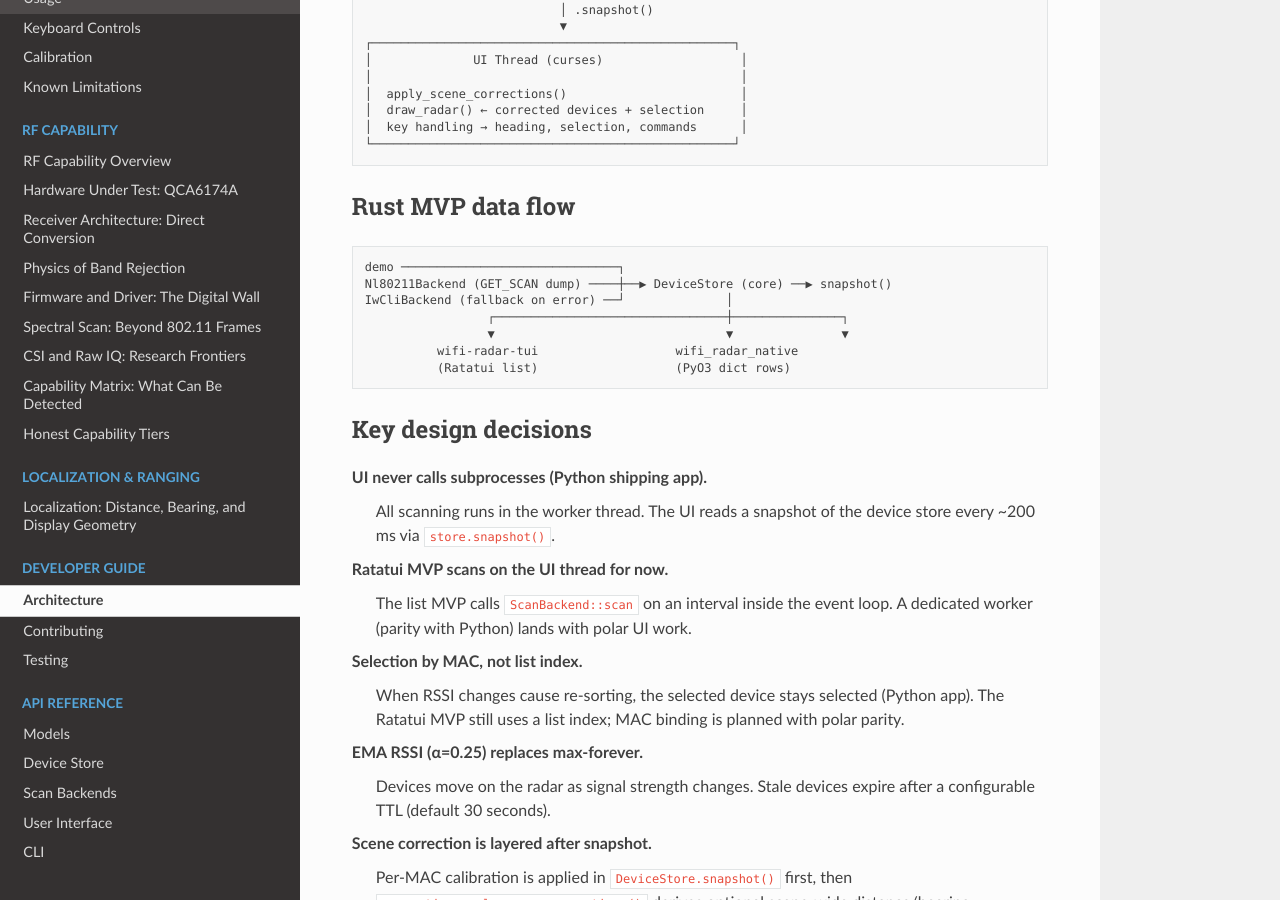
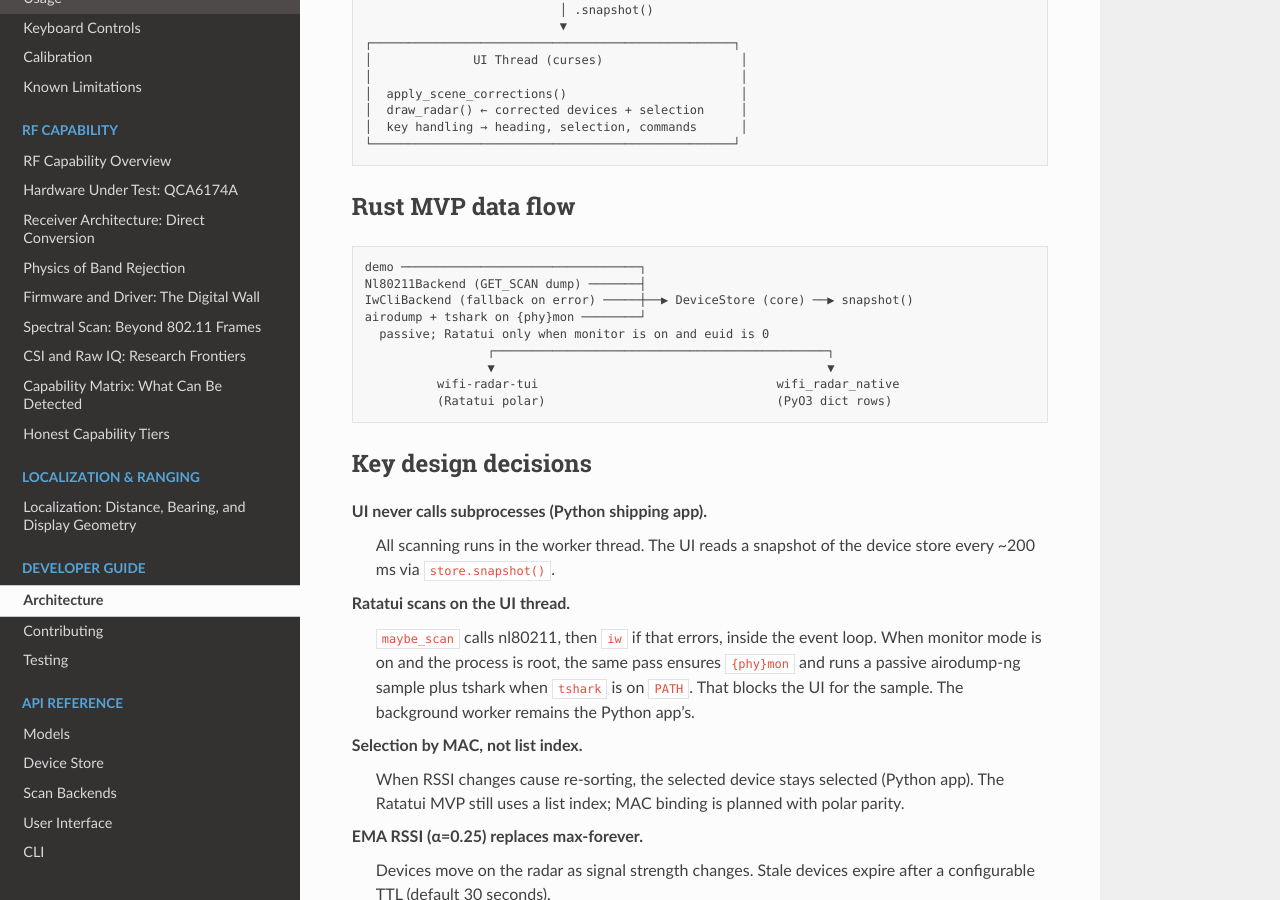
Before and after one commit to mkhellat/wifi-radar, a Sphinx documentation site: the page built from docs/dev/architecture.rst, in a window 1280 px wide and 900 px high, scrolled down 1459 px. Built offline with Sphinx 7.4.7 and the Read the Docs theme 3.1.0, drawn with Linux system fonts in a browser that asks for light colours; some of the changed text lies outside the part shown.

Commit message:
docs: note passive monitor path in the architecture
The developer architecture page still drew Ratatui as nl80211 and iw
only, and it promised a background worker "with polar UI work". Polar
shipped on the UI thread, and monitor capture now shares that thread,
so the diagram and the design note both describe a scan path that is
no longer the one in the tree. The linux crate README likewise stopped
at nl80211 and iw.

Show airodump-ng and tshark feeding DeviceStore only when the Ratatui
monitor flag is on and the effective uid is 0. State that the sample
blocks the UI and that the background worker is still the Python app.
The linux crate page names MonitorSession plus the two passive sample
entry points, and says the live spawn needs root and the tools while
the parsers stay fixture-tested. No triangulation or injection claim.

Verified with make docs (sphinx-build -W) after the architecture.rst
edit. The crate README is markdown and is not part of the Sphinx tree.

```diff
--- a/docs/dev/architecture.rst
+++ b/docs/dev/architecture.rst
@@ -12,8 +12,8 @@ radar) until Ratatui reaches feature parity.
 
    crates/
      wifi-radar-core/     Models, DeviceStore, ScanBackend trait
-     wifi-radar-linux/    Nl80211Backend (GET_SCAN dump) + IwCliBackend fallback
-     wifi-radar-tui/      Ratatui list MVP (--demo / -i; nl80211 then iw)
+     wifi-radar-linux/    Nl80211Backend + IwCliBackend; passive {phy}mon
+     wifi-radar-tui/      Ratatui polar (--demo / -i; nl80211, then monitor)
      wifi-radar-py/       PyO3 module wifi_radar_native (maturin)
 
    src/wifi_radar/        Shipping Python app (curses + iw/airodump/tshark)
@@ -92,13 +92,15 @@ Rust MVP data flow
 
 .. code-block:: text
 
-   demo ──────────────────────────────┐
-   Nl80211Backend (GET_SCAN dump) ────┼──▶ DeviceStore (core) ──▶ snapshot()
-   IwCliBackend (fallback on error) ──┘              │
-                    ┌────────────────────────────────┼───────────────┐
-                    ▼                                ▼               ▼
-             wifi-radar-tui                   wifi_radar_native
-             (Ratatui list)                   (PyO3 dict rows)
+   demo ─────────────────────────────────┐
+   Nl80211Backend (GET_SCAN dump) ───────┤
+   IwCliBackend (fallback on error) ─────┼──▶ DeviceStore (core) ──▶ snapshot()
+   airodump + tshark on {phy}mon ────────┘
+     passive; Ratatui only when monitor is on and euid is 0
+                    ┌──────────────────────────────────────────────┐
+                    ▼                                              ▼
+             wifi-radar-tui                                 wifi_radar_native
+             (Ratatui polar)                                (PyO3 dict rows)
 
 Key design decisions
 --------------------
@@ -107,9 +109,12 @@ Key design decisions
   All scanning runs in the worker thread. The UI reads a snapshot of the
   device store every ~200 ms via ``store.snapshot()``.
 
-**Ratatui MVP scans on the UI thread for now.**
-  The list MVP calls ``ScanBackend::scan`` on an interval inside the event
-  loop. A dedicated worker (parity with Python) lands with polar UI work.
+**Ratatui scans on the UI thread.**
+  ``maybe_scan`` calls nl80211, then ``iw`` if that errors, inside the
+  event loop. When monitor mode is on and the process is root, the same
+  pass ensures ``{phy}mon`` and runs a passive airodump-ng sample plus
+  tshark when ``tshark`` is on ``PATH``. That blocks the UI for the
+  sample. The background worker remains the Python app's.
 
 **Selection by MAC, not list index.**
   When RSSI changes cause re-sorting, the selected device stays selected
```
Also changed, not shown: crates/wifi-radar-linux/README.md.
